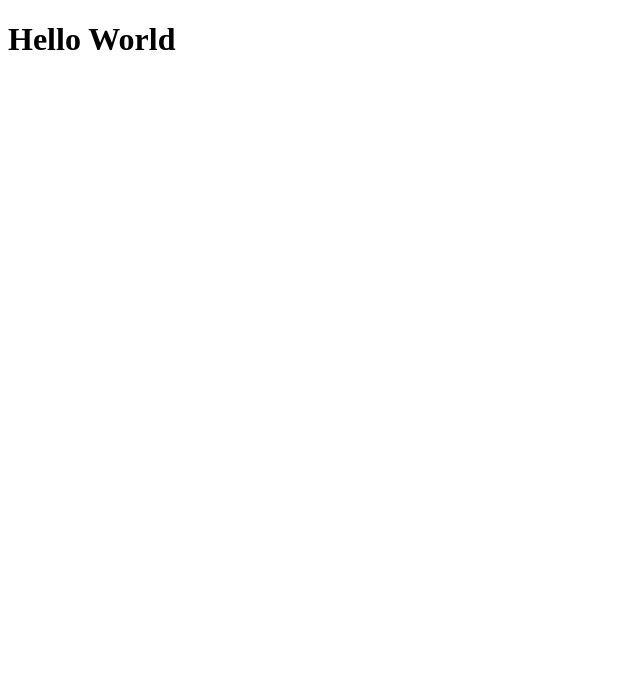
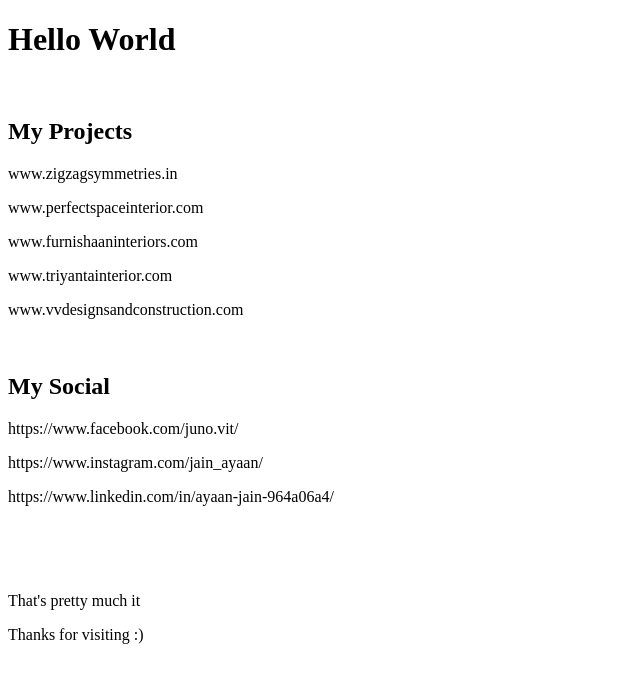
Before and after one commit to ayaan-jain/Ayaan.github.io, a plain HTML site: page index.html in a window 1280 px wide. Shown: the whole page, without its empty margins (0-640 px from the left). Drawn offline with Linux system fonts and the light colour scheme.

Commit message:
Update index.html

```diff
--- a/index.html
+++ b/index.html
@@ -4,5 +4,23 @@
 </head>
 <body>
   <h1>Hello World</h1>
+  <br>
+  <h2>My Projects</h2>
+  <p>www.zigzagsymmetries.in</p>
+  <p>www.perfectspaceinterior.com</p>
+  <p>www.furnishaaninteriors.com</p>
+  <p>www.triyantainterior.com</p>
+  <p>www.vvdesignsandconstruction.com</p>
+  <br>
+  <h2>My Social</h2>
+  <p>https://www.facebook.com/juno.vit/</p>
+  <p>https://www.instagram.com/jain_ayaan/</p>
+  <p>https://www.linkedin.com/in/ayaan-jain-964a06a4/</p>
+  <br>
+  <br>
+  <br>
+
+  <p>That's pretty much it</p>
+  <p>Thanks for visiting :)</p>
 
 </body>
```
